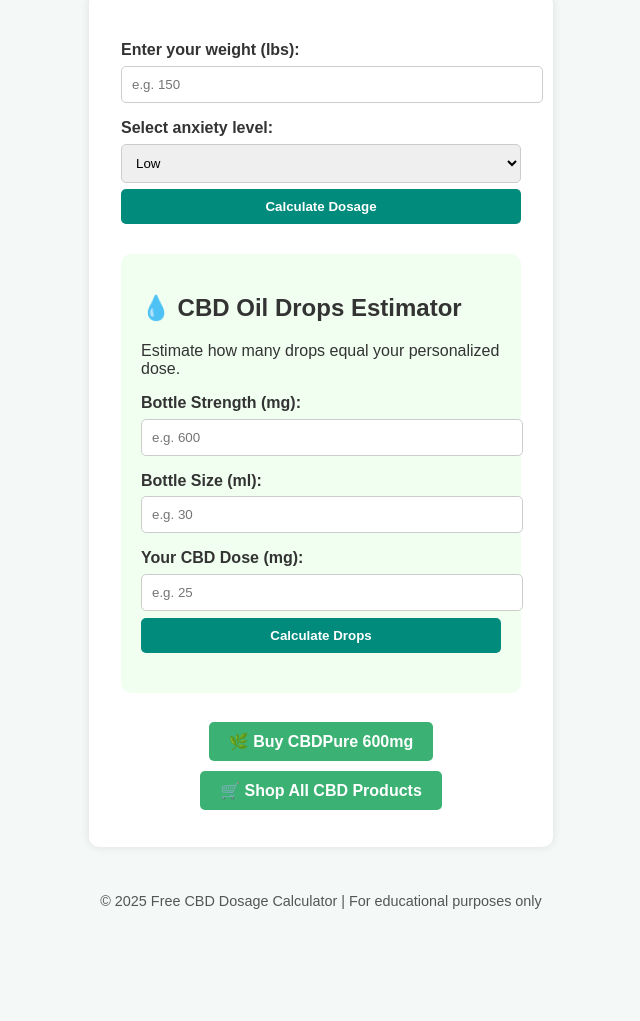
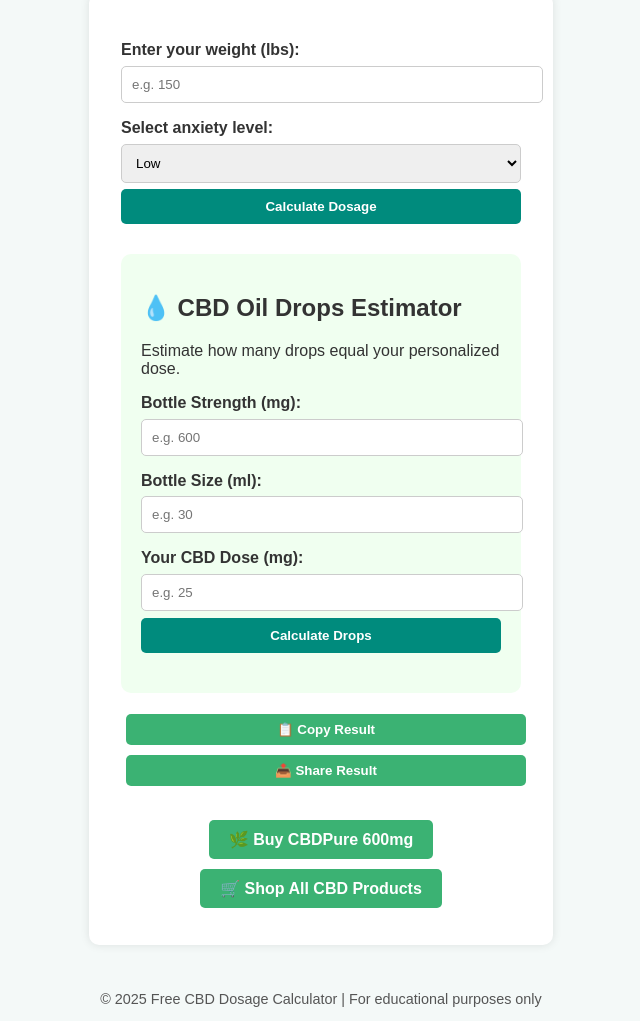
Before and after one commit to sparcuss2/CBD-Dosage-Calculator-for-Anxiety-Relief, a plain HTML site: page index.html in a window 1280 px wide. Shown: the part 448-1469 px from the top of the page, without its empty margins (319-959 px from the left). Before the commit the page ends 1371 px from the top, so only its background shows below. Drawn offline with Linux system fonts and the light colour scheme.

Commit message:
Implement share buttons for results
Added share buttons for copying and sharing results.

```diff
--- a/index.html
+++ b/index.html
@@ -70,6 +70,22 @@
       text-align: center;
     }
 
+    .share-buttons {
+      text-align: center;
+      margin-top: 1em;
+    }
+
+    .share-buttons button {
+      background-color: #3bb273;
+      color: white;
+      border: none;
+      padding: 8px 15px;
+      margin: 5px;
+      border-radius: 5px;
+      cursor: pointer;
+      font-weight: bold;
+    }
+
     .affiliate-links {
       text-align: center;
       margin-top: 1.5em;
@@ -126,7 +142,7 @@
 
     <div class="result" id="result"></div>
 
-    <!-- ✅ Drops Calculator Section -->
+    <!-- ✅ Drops Calculator -->
     <section style="margin-top: 30px; background: #f0fff0; padding: 20px; border-radius: 10px;">
       <h2>💧 CBD Oil Drops Estimator</h2>
       <p>Estimate how many drops equal your personalized dose.</p>
@@ -144,6 +160,12 @@
       <h3 id="dropsResult" style="margin-top:20px; color:#333;"></h3>
     </section>
 
+    <!-- ✅ Share Results -->
+    <div class="share-buttons">
+      <button onclick="copyResults()">📋 Copy Result</button>
+      <button onclick="shareResults()">📤 Share Result</button>
+    </div>
+
     <!-- ✅ Affiliate Links -->
     <div class="affiliate-links">
       <a href="https://www.cbdpure.com/aff/D30F38A4D1289E0197127F931C2D9900/index.html" target="_blank">
@@ -160,6 +182,8 @@
   </footer>
 
   <script>
+    let lastResultText = '';
+
     function calculateDosage() {
       const weight = parseFloat(document.getElementById("weight").value);
       const anxiety = document.getElementById("anxiety").value;
@@ -178,6 +202,7 @@
       const dosage = (weight * dosagePerLb).toFixed(2);
       resultDiv.textContent = `Suggested CBD dosage: ${dosage} mg per day.`;
       document.getElementById("doseMg").value = dosage;
+      lastResultText = resultDiv.textContent;
     }
 
     function calculateDrops() {
@@ -193,8 +218,35 @@
       const mgPerDrop = strength / (size * 20);
       const dropsNeeded = dose / mgPerDrop;
 
-      document.getElementById('dropsResult').innerHTML =
-        `💧 You need approximately <strong>${dropsNeeded.toFixed(1)}</strong> drops for your ${dose}mg dose.`;
+      const dropsResultText = `💧 You need approximately ${dropsNeeded.toFixed(1)} drops for your ${dose}mg dose.`;
+      document.getElementById('dropsResult').innerHTML = dropsResultText;
+      lastResultText = `${lastResultText}\n${dropsResultText}`;
+    }
+
+    async function copyResults() {
+      if (!lastResultText) {
+        alert("Please calculate your dosage first!");
+        return;
+      }
+      await navigator.clipboard.writeText(lastResultText);
+      alert("✅ Result copied to clipboard!");
+    }
+
+    function shareResults() {
+      if (!lastResultText) {
+        alert("Please calculate your dosage first!");
+        return;
+      }
+
+      if (navigator.share) {
+        navigator.share({
+          title: "My CBD Dosage Result",
+          text: lastResultText,
+          url: window.location.href
+        });
+      } else {
+        alert("Sharing is not supported on this device.");
+      }
     }
   </script>
 
```
